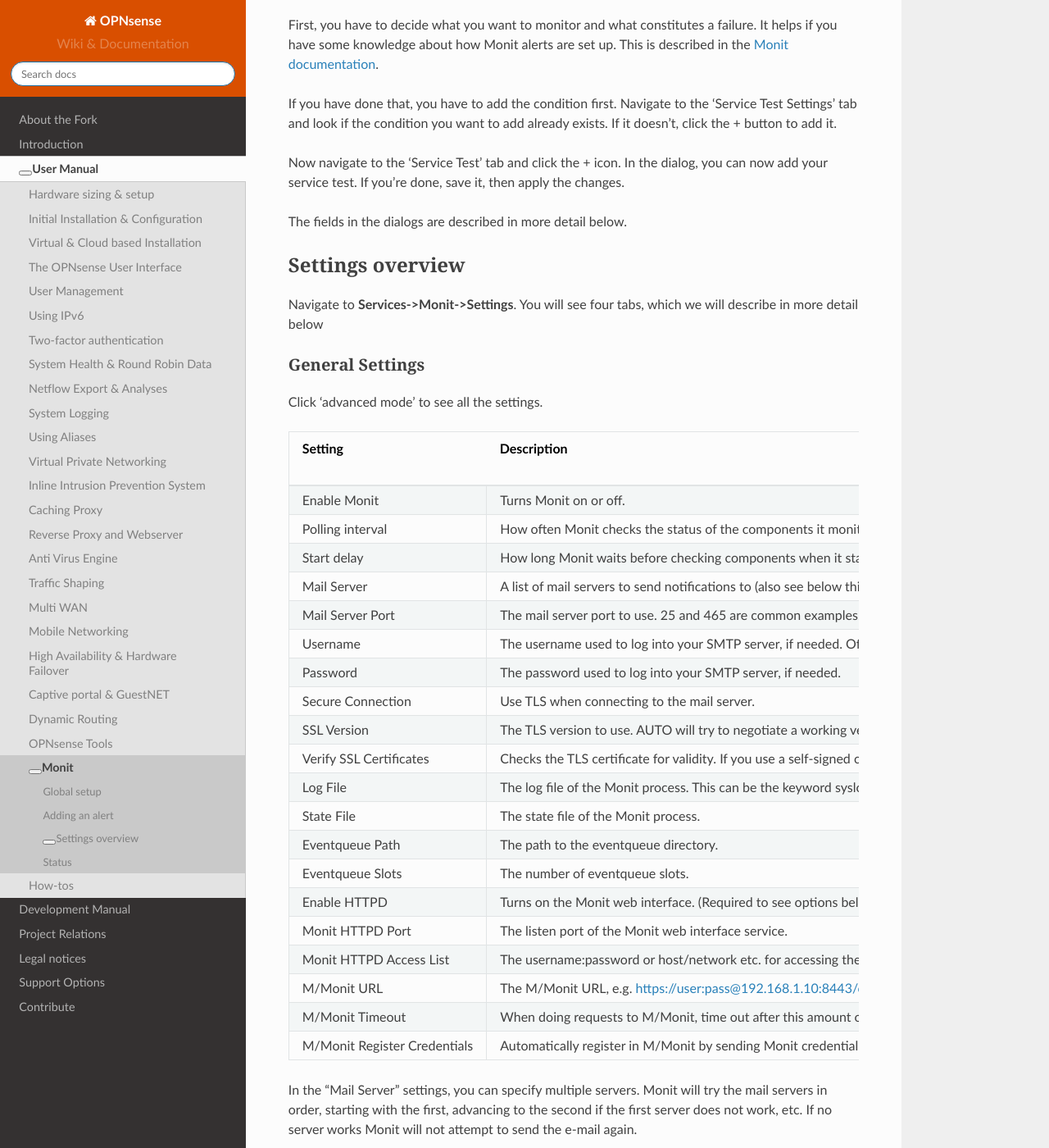
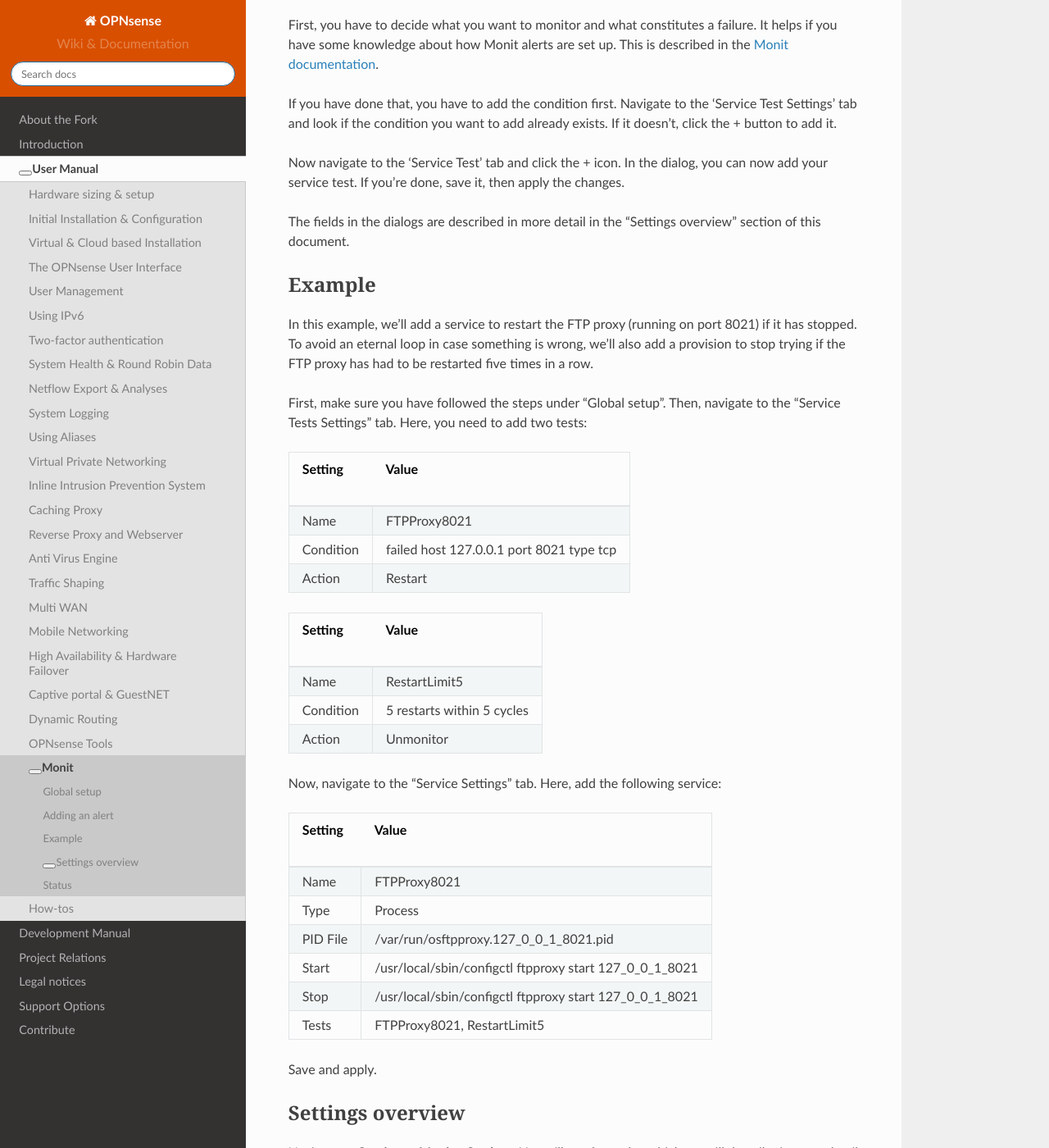
Before and after one commit to opnsense/docs, a Sphinx documentation site: the page built from source/manual/monit.rst, in a window 1280 px wide and 1400 px high, scrolled down 500 px. Shown: the whole window at 82% size. Built offline with Sphinx 7.4.7 and the Read the Docs theme 2.0.0, drawn with Linux system fonts in a browser that asks for light colours; nearby versions of some CDN libraries; some web fonts are replaced; library files that are not in the unit come from our copies.

Commit message:
Add example

```diff
--- a/source/manual/monit.rst
+++ b/source/manual/monit.rst
@@ -28,7 +28,58 @@
 Now navigate to the 'Service Test' tab and click the + icon. In the dialog, you can now add your service test. If you're done,
 save it, then apply the changes.
 
-The fields in the dialogs are described in more detail below.
+The fields in the dialogs are described in more detail in the “Settings overview” section of this document.
+
+-------
+Example
+-------
+
+In this example, we'll add a service to restart the FTP proxy (running on port 8021) if it has stopped. To avoid an
+eternal loop in case something is wrong, we'll also add a provision to stop trying if the FTP proxy has had to be
+restarted five times in a row.
+
+First, make sure you have followed the steps under “Global setup”. Then, navigate to the “Service Tests Settings” tab.
+Here, you need to add two tests:
+
++-----------+------------------------------------------+
+| Setting   | Value                                    |
++===========+==========================================+
+| Name      | FTPProxy8021                             |
++-----------+------------------------------------------+
+| Condition | failed host 127.0.0.1 port 8021 type tcp |
++-----------+------------------------------------------+
+| Action    | Restart                                  |
++-----------+------------------------------------------+
+
++-----------+----------------------------+
+| Setting   | Value                      |
++===========+============================+
+| Name      | RestartLimit5              |
++-----------+----------------------------+
+| Condition | 5 restarts within 5 cycles |
++-----------+----------------------------+
+| Action    | Unmonitor                  |
++-----------+----------------------------+
+
+Now, navigate to the “Service Settings” tab. Here, add the following service:
+
++-----------+---------------------------------------------------------+
+| Setting   | Value                                                   |
++===========+=========================================================+
+| Name      | FTPProxy8021                                            |
++-----------+---------------------------------------------------------+
+| Type      | Process                                                 |
++-----------+---------------------------------------------------------+
+| PID File  | /var/run/osftpproxy.127_0_0_1_8021.pid                  |
++-----------+---------------------------------------------------------+
+| Start     | /usr/local/sbin/configctl ftpproxy start 127_0_0_1_8021 |
++-----------+---------------------------------------------------------+
+| Stop      | /usr/local/sbin/configctl ftpproxy start 127_0_0_1_8021 |
++-----------+---------------------------------------------------------+
+| Tests     | FTPProxy8021, RestartLimit5                             |
++-----------+---------------------------------------------------------+
+
+Save and apply.
 
 -----------------
 Settings overview
```
